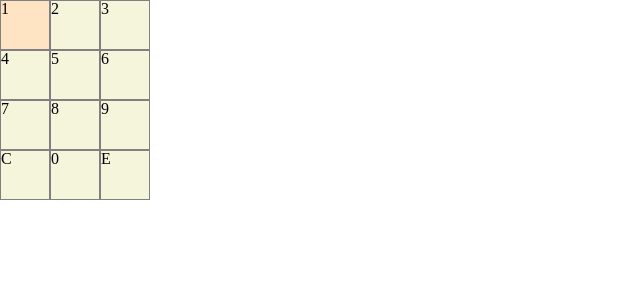
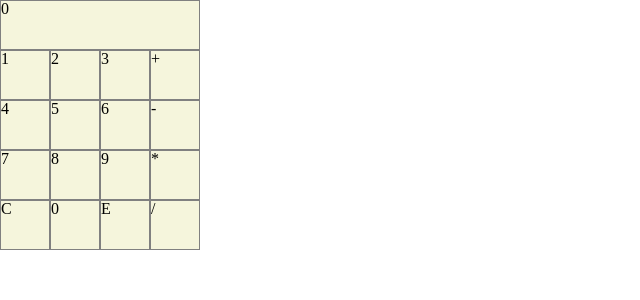
Before and after one commit to haenanim/tools, a React (Create React App) app: page / in a window 1280 px wide. Shown: the top 300 px of the page, without its empty margins (0-640 px from the left). Built offline with nearby package versions, Linux system fonts and the light colour scheme.

Commit message:
feat : 계산기 + 기능

```diff
--- a/src/components/Calc.css
+++ b/src/components/Calc.css
@@ -1,9 +1,18 @@
 .res-display {
+  background-color: beige;
+  box-sizing: border-box;
+  border: 1px solid gray;
+  width: 200px;
+  height: 50px;
+}
+.pad {
+  display: flex;
+  flex-wrap: wrap;
 }
 .num-pad {
   display: flex;
   flex-wrap: wrap;
-  width: 150px;
+  width: 200px;
 }
 .num-pad > div {
   background-color: beige;
--- a/src/components/Calc.tsx
+++ b/src/components/Calc.tsx
@@ -2,10 +2,37 @@ import React, { SyntheticEvent, useState } from 'react';
 import './Calc.css';
 
 export default function Calc() {
-  const [inputNum, setInputNum] = useState<string>('');
+  const [inputNum, setInputNum] = useState<string>('0');
+  const [waitInput, setWaitInput] = useState<boolean>(true);
+  let numbers = 0;
 
   function clickNumpad(e: any) {
-    setInputNum(inputNum + e.target.id);
+    if (waitInput) {
+      setInputNum(e.target.id);
+      setWaitInput(false);
+    } else {
+      if (inputNum === '0') {
+        setInputNum(e.target.id);
+      } else {
+        setInputNum(inputNum + e.target.id);
+      }
+    }
+  }
+  function clickOperator(operator: string) {
+    setWaitInput(true);
+    alert('operator');
+    switch (operator) {
+      case '+':
+        numbers += Number(inputNum);
+        setInputNum(String(numbers));
+        break;
+      case '-':
+        break;
+      case '*':
+        break;
+      case '/':
+        break;
+    }
   }
   function makeNumpad() {
     const pad = [];
@@ -21,6 +48,45 @@ export default function Calc() {
           {i}
         </div>
       );
+      if (i === 3) {
+        pad.push(
+          <div
+            id="+"
+            onClick={(e) => {
+              clickOperator('+');
+            }}
+            key="+"
+          >
+            +
+          </div>
+        );
+      }
+      if (i === 6) {
+        pad.push(
+          <div
+            id="-"
+            onClick={(e) => {
+              clickNumpad(e);
+            }}
+            key="-"
+          >
+            -
+          </div>
+        );
+      }
+      if (i === 9) {
+        pad.push(
+          <div
+            id="*"
+            onClick={(e) => {
+              clickNumpad(e);
+            }}
+            key="*"
+          >
+            *
+          </div>
+        );
+      }
     }
     pad.push(
       <div
@@ -55,12 +121,28 @@ export default function Calc() {
         E
       </div>
     );
+    pad.push(
+      <div
+        id="/"
+        onClick={(e) => {
+          clickNumpad(e);
+        }}
+        key="/"
+      >
+        /
+      </div>
+    );
+
     return pad;
   }
   return (
     <div>
-      <div className="res-display"> {inputNum}</div>
-      <div className="num-pad">{makeNumpad()}</div>
+      <div>
+        <div className="res-display"> {inputNum}</div>
+        <div className="pad">
+          <div className="num-pad">{makeNumpad()}</div>
+        </div>
+      </div>
     </div>
   );
 }
```
